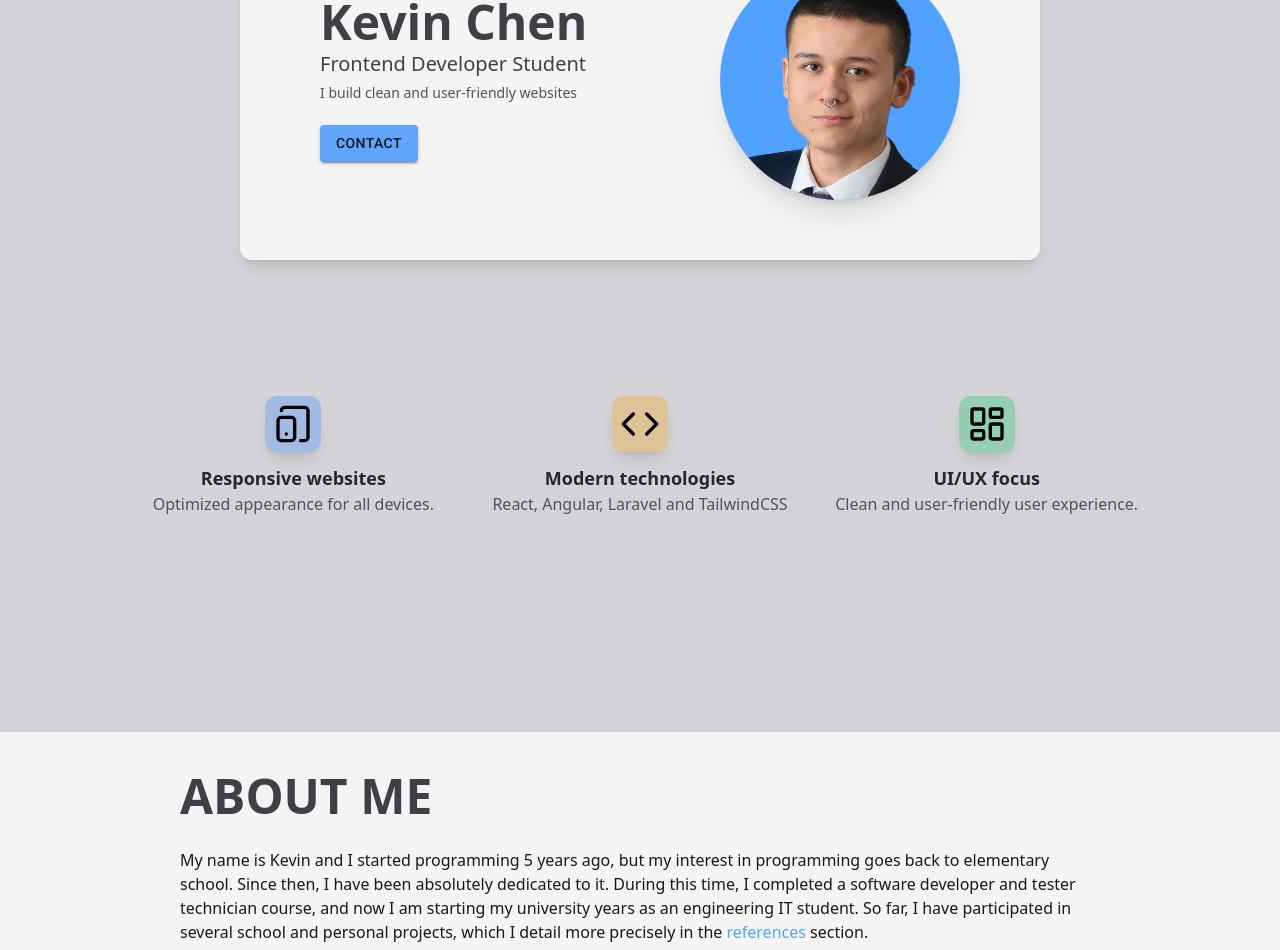
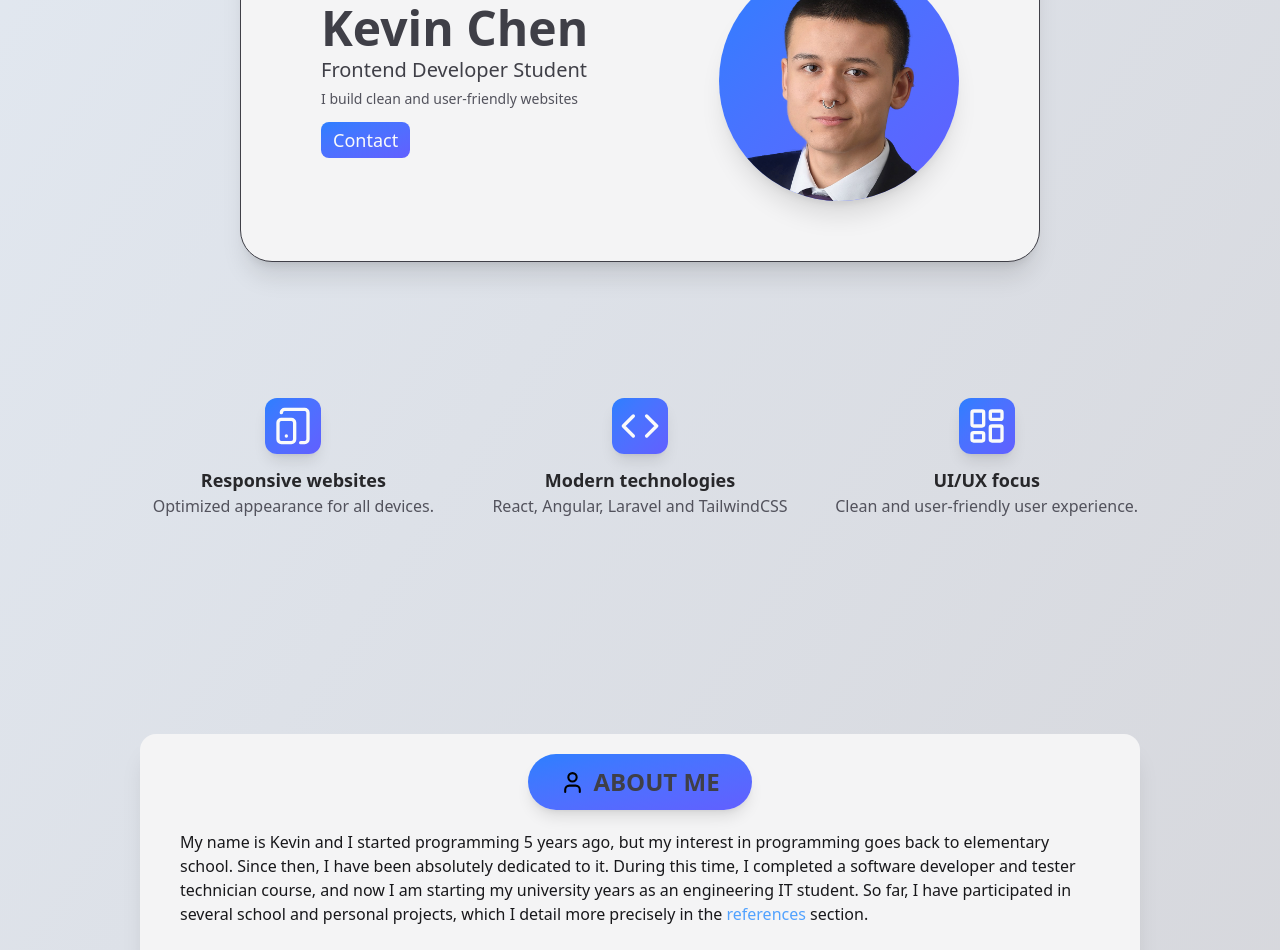
Before and after one commit to chencsi/chencsi.github.io, a React (Vite) app: page / in a window 1280 px wide. Shown: the part 200-1150 px from the top of the page. Built offline with nearby package versions, Linux system fonts and the light colour scheme.

Commit message:
re-design

```diff
--- a/src/App.jsx
+++ b/src/App.jsx
@@ -10,7 +10,7 @@ import { useEffect } from "react";
 function App() {
 	useEffect(() => {
 		AOS.init({
-			duration: 800,
+			duration: 700,
 			easing: "ease-in-out",
 			once: false,
 			mirror: true,
--- a/src/components/HomeAbout.jsx
+++ b/src/components/HomeAbout.jsx
@@ -1,22 +1,27 @@
 import translations from "../utils/translations";
 import useUI from "../hooks/useUI";
+import { User } from "lucide-react";
 
 function HomeAbout() {
 	const { theme, lang } = useUI();
 	const content = translations[lang]?.pages?.home?.about;
 
 	return (
-		<section className={`${theme === "dark" ? "bg-zinc-900" : "bg-zinc-100"}`}>
+		<section
+		className="flex flex-col items-center"
+		>
 			<div
-				data-aos="fade-right"
-				data-aos-duration="500"
-				className="p-10 flex flex-col gap-2 max-w-[1000px] mx-auto"
+				data-aos="fade-up"
+				className={`${theme === "dark" ? "bg-gradient-to-br from-zinc-800 to-zinc-900 border border-zinc-800" : "bg-zinc-100"} px-10 py-5 flex flex-col gap-5 max-w-[1000px] mx-10 rounded-2xl shadow-xl`}
 			>
-				<h3
-					className={`${theme === "dark" ? "text-zinc-300" : "text-zinc-700"} font-extrabold text-5xl uppercase text-shadow mb-5`}
-				>
-					{content?.h3}
-				</h3>
+				<div className="flex flex-row gap-2 bg-gradient-to-br from-blue-500 to-indigo-500 rounded-full py-3 px-8 w-fit mx-auto shadow-lg">
+					<User size="25" className="self-center" />
+					<h3
+						className={`${theme === "dark" ? "text-zinc-100" : "text-zinc-700"} font-extrabold text-2xl uppercase`}
+					>
+						{content?.h3}
+					</h3>
+				</div>
 				<div
 					className={`${theme === "dark" ? "text-zinc-300" : "text-zinc-900"}`}
 					// biome-ignore lint/security/noDangerouslySetInnerHtml: <explanation>
--- a/src/components/HomeEducation.jsx
+++ b/src/components/HomeEducation.jsx
@@ -8,7 +8,6 @@ function HomeEducation() {
 	return (
 		<section
 			data-aos="fade-up"
-			data-aos-duration="500"
 			className="flex flex-col gap-2 max-w-[1000px] mx-auto px-5 sm:px-0"
 		>
 			<h3
--- a/src/components/HomeHero.jsx
+++ b/src/components/HomeHero.jsx
@@ -9,7 +9,7 @@ function Hero() {
 
 	return (
 		<section
-			className={`${theme === "dark" ? "bg-zinc-900 text-zinc-100" : "bg-zinc-100 text-zinc-700"} rounded-xl shadow-lg flex sm:flex-row items-center flex-col-reverse justify-between gap-5 sm:gap-15 py-10 px-5 sm:py-15 sm:px-10 md:px-20 max-w-[600px] md:max-w-[800px] mx-auto`}
+			className={`${theme === "dark" ? "bg-gradient-to-br from-zinc-800 to-zinc-900 text-zinc-100 border-zinc-800" : "bg-zinc-100 text-zinc-700"} border rounded-4xl shadow-xl flex sm:flex-row items-center flex-col-reverse justify-between gap-5 sm:gap-15 py-10 px-5 sm:py-15 sm:px-10 md:px-20 max-w-[600px] md:max-w-[800px] mx-auto`}
 		>
 			<div className="flex flex-col self-center text-center sm:text-left sm:gap-1">
 				<h1 className="sm:text-left text-4xl sm:text-4xl md:text-5xl font-bold">
@@ -26,20 +26,15 @@ function Hero() {
 					{content?.p}
 				</p>
 				<Link to={"/contact"}>
-					<Button
-						sx={{
-							mx: { xs: "auto", sm: 0 },
-							mr: { xs: "auto", sm: "auto" },
-							mt: 2,
-							px: 2,
-						}}
-						variant="contained"
+					<button
+						type="button"
+						className="mt-2 bg-gradient-to-br from-blue-500 to-indigo-500 px-3 py-1 rounded-lg text-lg text-zinc-50 hover:from-blue-600 hover:to-indigo-600 hover:scale-105 cursor-pointer transition"
 					>
 						{content?.button}
-					</Button>
+					</button>
 				</Link>
 			</div>
-			<div className="block max-w-50 max-h-50 md:max-w-60 md:max-h-60 overflow-hidden rounded-full bg-blue-400 select-none pointer-events-none shadow-xl">
+			<div className="block max-w-50 max-h-50 md:max-w-60 md:max-h-60 overflow-hidden rounded-full bg-gradient-to-br from-blue-500 to-indigo-500 select-none pointer-events-none shadow-xl">
 				<img
 					src="/portrait.png"
 					alt={content?.imgAlt}
--- a/src/components/HomeHighlights.jsx
+++ b/src/components/HomeHighlights.jsx
@@ -9,12 +9,12 @@ function Highlights() {
 	return (
 		<section
 			data-aos="fade-up"
-			data-aos-duration="500"
 			className="flex flex-row flex-wrap justify-center sm:flex-row mx-auto gap-10 sm:gap-5 md:gap-10 max-w-[1000px] min-h-[200px]"
 		>
 			<div className="flex flex-col items-center gap-3 flex-1 min-w-[150px]">
-				<div className="bg-blue-500/30 rounded-xl shadow-lg p-2">
-					<TabletSmartphone size={40} />
+				{/* <div className="bg-gradient-to-br from-emerald-500 to-teal-600 rounded-xl shadow-lg p-2"> */}
+				<div className="bg-gradient-to-br from-blue-500 to-indigo-500 rounded-xl shadow-lg p-2">
+					<TabletSmartphone size={40} className="stroke-zinc-50" />
 				</div>
 				<div className="text-center">
 					<h3
@@ -30,8 +30,8 @@ function Highlights() {
 				</div>
 			</div>
 			<div className="flex flex-col items-center gap-3 flex-1 min-w-[150px]">
-				<div className="bg-amber-500/30 rounded-xl shadow-lg p-2">
-					<Code size={40} />
+				<div className="bg-gradient-to-br from-blue-500 to-indigo-500 rounded-xl shadow-lg p-2">
+					<Code size={40} className="stroke-zinc-50" />
 				</div>
 				<div className="text-center">
 					<h3
@@ -47,8 +47,9 @@ function Highlights() {
 				</div>
 			</div>
 			<div className="flex flex-col items-center gap-3 flex-1 min-w-[150px]">
-				<div className="bg-green-500/30 rounded-xl shadow-lg p-2">
-					<LayoutDashboard size={40} />
+				<div className="bg-gradient-to-br from-blue-500 to-indigo-500 rounded-xl shadow-lg p-2">
+				{/* <div className="bg-gradient-to-br from-violet-500 to-purple-600  rounded-xl shadow-lg p-2"> */}
+					<LayoutDashboard size={40} className="stroke-zinc-50" />
 				</div>
 				<div className="text-center">
 					<h3
--- a/src/components/layout/Navigation.jsx
+++ b/src/components/layout/Navigation.jsx
@@ -77,8 +77,8 @@ function Navigation() {
 			className={`
 				fixed z-50 w-full flex flex-row justify-between px-5 py-3 items-center select-none
 				${isScrolled ? "backdrop-blur-sm" : ""}
-				${isScrolled && theme === "dark" ? "bg-zinc-800/50" : ""}
-				${isScrolled && theme === "light" ? "bg-zinc-100/50" : ""}
+				${isScrolled && theme === "dark" ? "bg-zinc-800/40" : ""}
+				${isScrolled && theme === "light" ? "bg-zinc-100/40" : ""}
 				${theme === "dark" ? "text-zinc-100" : "text-zinc-900"}
 				${isLoaded ? "transition-[background-color] duration-300" : ""}
 				`}
@@ -86,7 +86,9 @@ function Navigation() {
 			<div className="flex flex-row items-baseline">
 				<Link to="/">
 					<h1 className="text-5xl font-extrabold uppercase">
-						<span className="text-blue-400">K</span>
+						<span className="bg-clip-text text-transparent bg-gradient-to-br from-blue-500 to-indigo-500">
+							K
+						</span>
 						<span
 							className={`${theme === "dark" ? "text-zinc-100" : "text-zinc-700"} text-4xl`}
 						>
--- a/src/components/layout/index.jsx
+++ b/src/components/layout/index.jsx
@@ -7,7 +7,7 @@ const Layout = () => {
 	const { theme } = useUI();
 
 	return (
-		<div className={`${theme === "dark" ? "bg-zinc-800" : "bg-zinc-300"}`}>
+		<div className={`${theme === "dark" ? "bg-gradient-to-br from-zinc-900 to-zinc-950" : "bg-gradient-to-br from-slate-200 to-zinc-300"}`}>
 			<nav className="w-full overflow-hidden h-25">
 				<Navigation />
 			</nav>
```
